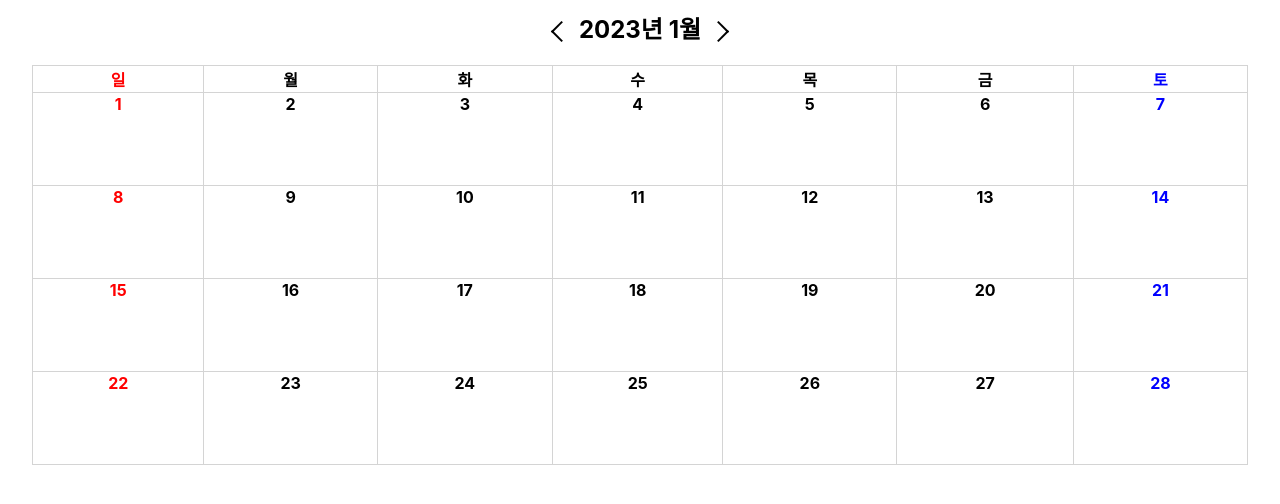
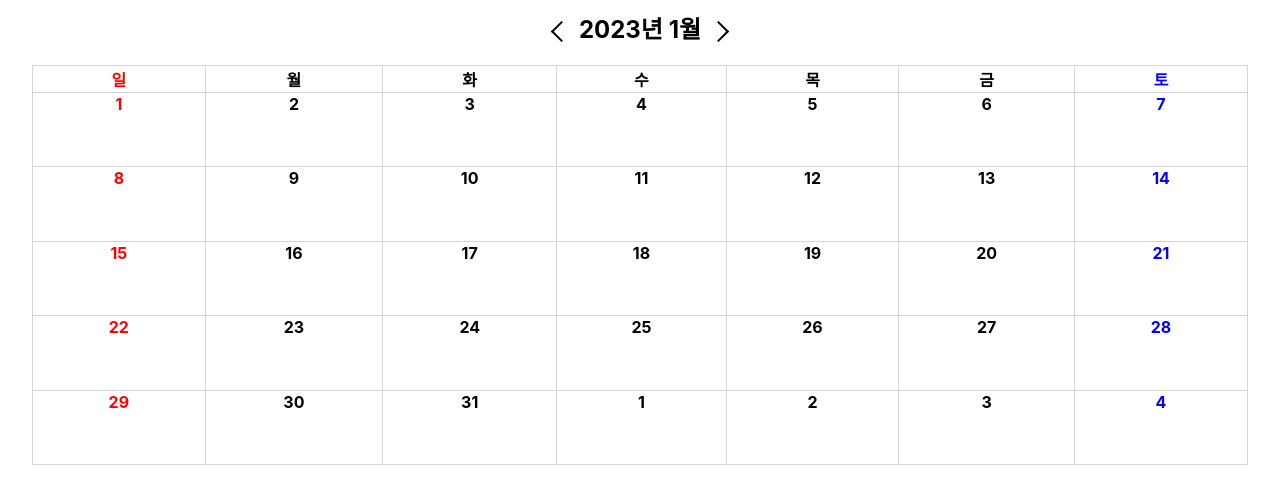
Before and after one commit to happ-in/Simple-Web-Diary, a React (Create React App) app in the folder frontend/diary/: page /cal in a window 1280 px wide. Shown: the top 504 px of the page. Built offline with nearby package versions, Linux system fonts and the light colour scheme.

Commit message:
Bug: 캘린더 마지막주 제대로 안나오는 에러 수정

```diff
--- a/frontend/diary/src/pages/Calendar.js
+++ b/frontend/diary/src/pages/Calendar.js
@@ -33,6 +33,10 @@ export const Calendar = () => {
             }
             row.push(day);
             day = addDays(day, 1);
+        }
+
+        if (row.length > 0) {
+            monthArr.push(row);
         }
 
         return monthArr;
```
